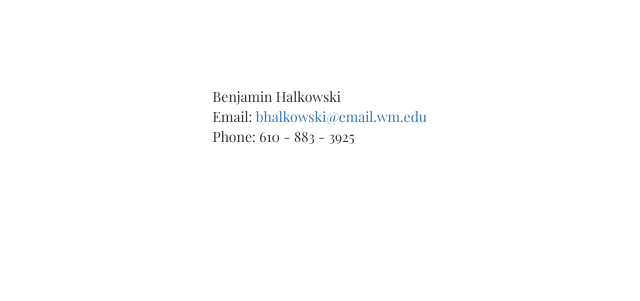
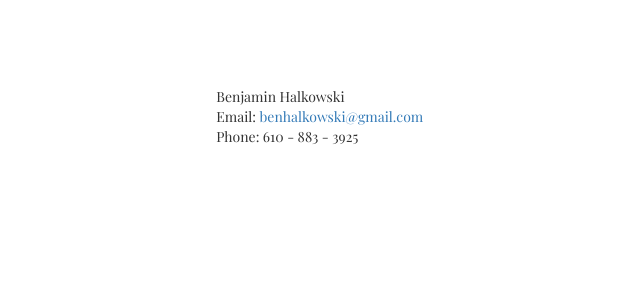
Before and after one commit to benhalkowski/benhalkowski.github.io, a plain HTML site: page contact.html in a window 1280 px wide. Shown: the part 154-455 px from the top of the page, 564-1204 px from the left. Drawn offline with nearby package versions, Linux system fonts and the light colour scheme.

Commit message:
changed email

```diff
--- a/contact.html
+++ b/contact.html
@@ -54,7 +54,7 @@
 
         <div class="col-sm-7" style="display: flex; justify-content: center; align-items: center;">
             <p>Benjamin Halkowski<br>
-              Email: <a target="_blank" href="mailto:bhalkowski@email.wm.edu">bhalkowski@email.wm.edu</a> <br>
+              Email: <a target="_blank" href="mailto:benhalkowski@gmail.com">benhalkowski@gmail.com</a> <br>
               Phone: 610 - 883 - 3925</p>
         </div>
 
```
